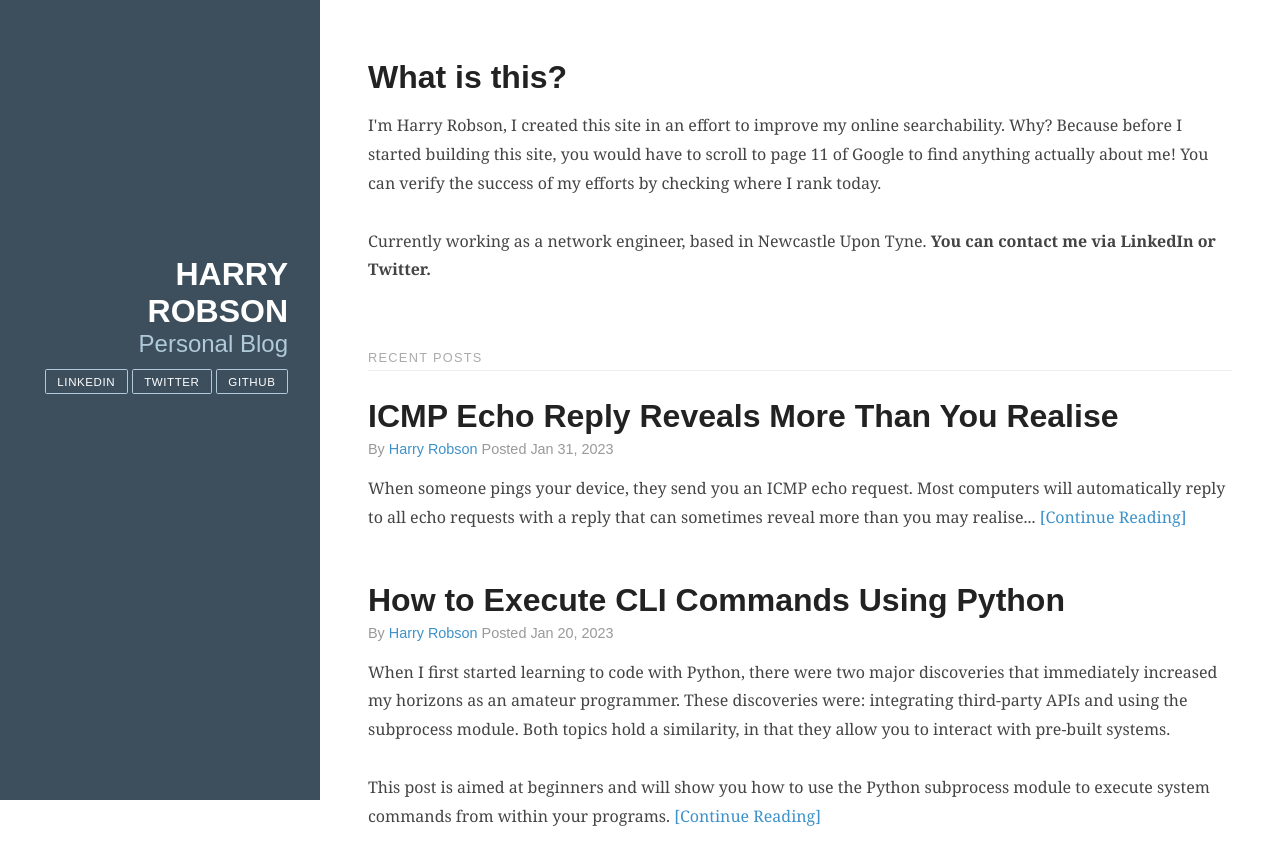
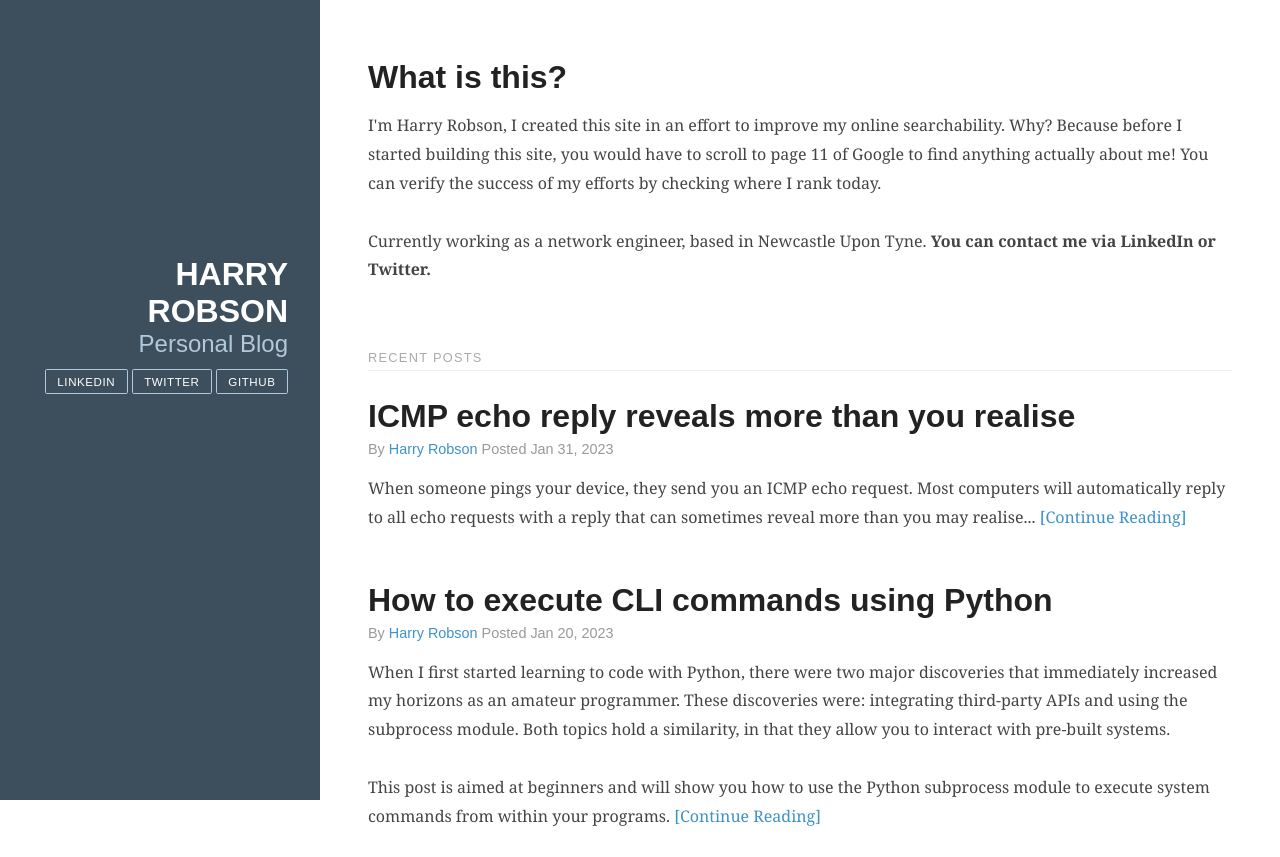
Before and after one commit to MAvaisAshraf/harryrobson.com, a plain HTML site: page index.html in a window 1280 px wide. Shown: the top 857 px of the page. Drawn offline with Linux system fonts and the light colour scheme.

Commit message:
remove capitals from titles

```diff
--- a/index.html
+++ b/index.html
@@ -69,7 +69,7 @@
                 <section class="post">
                     <header class="post-header">
 
-                        <h2 class="post-title">ICMP Echo Reply Reveals More Than You Realise</h2>
+                        <h2 class="post-title">ICMP echo reply reveals more than you realise</h2>
 
                         <p class="post-meta">
                             By <a class="post-author" href="#">Harry Robson</a> Posted Jan 31, 2023
@@ -87,7 +87,7 @@
                 <section class="post">
                     <header class="post-header">
 
-                        <h2 class="post-title">How to Execute CLI Commands Using Python</h2>
+                        <h2 class="post-title">How to execute CLI commands using Python</h2>
 
                         <p class="post-meta">
                             By <a class="post-author" href="#">Harry Robson</a> Posted Jan 20, 2023
```
